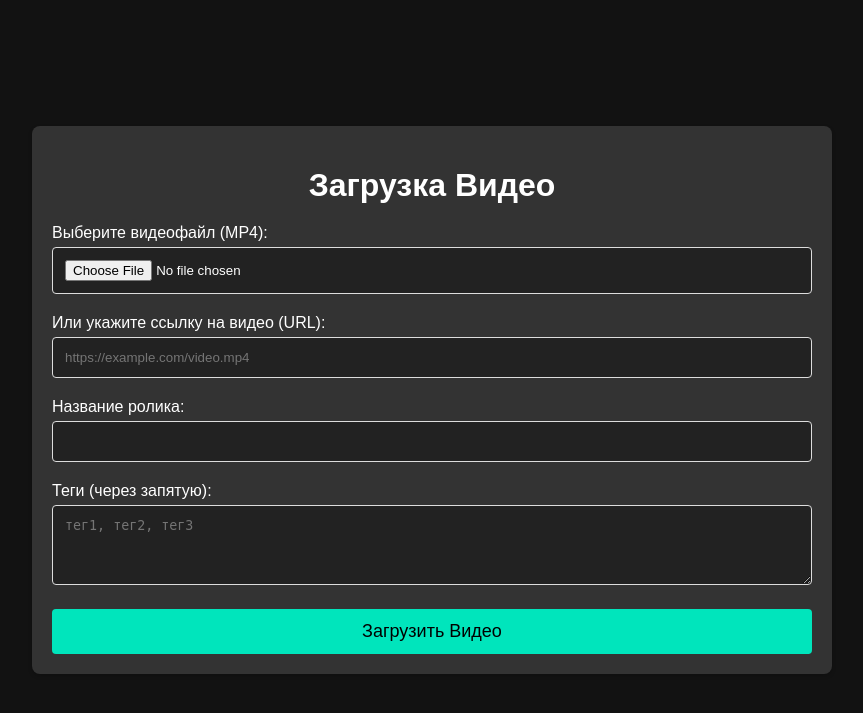
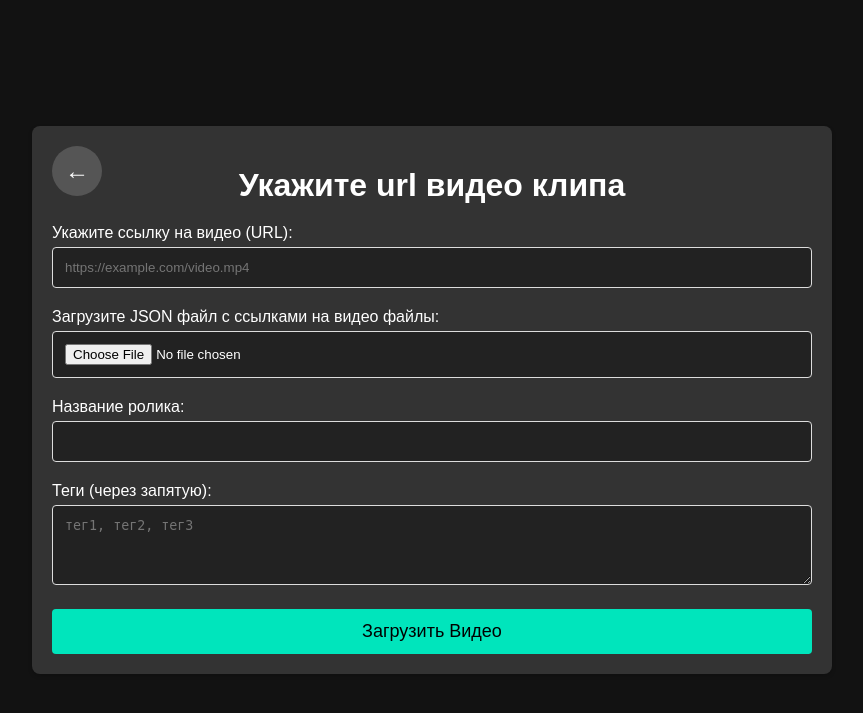
Before and after one commit to Ver33d/yappy_searcher_SDVIG, a Flask app: page /upload in a window 1280 px wide. Shown: the top 713 px of the page, without its empty margins (208-1071 px from the left). Run offline with Flask 3, Linux system fonts and the light colour scheme.

Commit message:
refactoring code

```diff
--- a/app.py
+++ b/app.py
@@ -1,6 +1,18 @@
+import json
 from flask import Flask, render_template, request, jsonify, redirect, url_for, flash, session
 from pymilvus import connections, Collection
+from tqdm import tqdm
+from PIL import Image
+from nn_functions import *
 import os
+import pandas as pd
+import numpy as np
+import torch
+from transformers import AutoModel
+import cv2
+
+device = "cuda" if torch.cuda.is_available() else "cpu"
+model_clip = AutoModel.from_pretrained('jinaai/jina-clip-v1', trust_remote_code=True).to(device)
 
 app = Flask(__name__)
 app.config['SECRET_KEY'] = '12345'
@@ -10,52 +22,77 @@ IMG_FOLDER = os.path.join("static", "photo")
 def get_links_and_descriptions():
     # Устанавливаем соединение с Milvus
     connections.connect(alias="default", host="127.0.0.1", port="19530")
-
     # Получаем объект коллекции
     collection = Collection("proverka")
 
     if collection.is_empty:
         print("Коллекция пуста")
-        return []
+        return [], 0
 
     # Загрузка всех данных из коллекции
-    links_and_descriptions = collection.query("", output_fields=["link", "description"], limit=100)
+    links_and_descriptions = collection.query("", output_fields=["link", "description"], limit=10000)
 
     # Создаем список словарей для Flask приложения
     videos = [{"url": item["link"], "tags": [item["description"]]} for item in links_and_descriptions]
 
-    return videos
+    # Возвращаем видео и количество ссылок
+    return videos, len(videos)
+
+
+def insert_video_to_milvus(link, tags, embd):
+    # Подключение к Milvus уже должно быть настроено
+    collection = Collection("proverka")
+
+    # Проверяем, что tags не None и является списком, иначе присваиваем пустую строку
+    tags_string = ', '.join(tags) if tags and isinstance(tags, list) else ''
+
+    # Подготовка данных для вставки
+    to_insert = [{"embd": embd, "link": link, "description": tags_string}]
+
+    # Вставка данных в коллекцию
+    mr = collection.insert(to_insert)
+    print("Insert result:", mr)
 
 
 @app.route('/', methods=['GET', 'POST'])
 def index():
-    videos = get_links_and_descriptions()  # Получаем видео из Milvus
-    print(videos)
+    videos, total_links = get_links_and_descriptions()  # Получаем видео и их количество из Milvus
+    print(total_links)
     search_query = request.form.get('search', '')
+    filtered_videos = []
     if search_query:
         filtered_videos = [
             video for video in videos if any(search_query in tag for tag in video['tags'])
         ]
-    else:
-        filtered_videos = videos
-    return render_template('index.html', videos=filtered_videos, search_query=search_query)
+    return render_template('index.html', videos=filtered_videos, search_query=search_query, total_links=total_links)
 
 
 @app.route('/upload', methods=['GET', 'POST'])
 def upload():
     if request.method == 'POST':
-        video_file = request.files.get('video-file')
         video_url = request.form.get('video-url')
-        video_title = request.form.get('video-title')
+        video_links_file = request.files.get('video-links-file')
+        # video_title = request.form.get('video-title')
         video_tags = request.form.get('video-tags')
 
-        if not video_title:
-            return "Название ролика обязательно", 400
+        if video_links_file:
+            # Преобразование загруженного файла в JSON
+            links_data = json.load(video_links_file)
+            # Обработка каждой записи в JSON файле
+            for item in links_data:
+                link = item.get('link')
+                tags = item.get('tags', None)  # Установка None если теги отсутствуют
+                # Извлечение характеристик видео
+                embedding = extract_video_features(link, model_clip)
+                ocr_text = extract_text_from_video(link)
+                print("ocr_text", ocr_text)
+                # Вставка данных в Milvus
+                insert_video_to_milvus(link, tags, embedding)
 
-        if video_file:
-            video_file.save(f"uploads/{video_file.filename}")
-
-        return f"Данные загружены. Название: {video_title}, URL: {video_url}"
+        if video_url:
+            embedding = extract_video_features(video_url, model_clip)
+            # Добавляем запись в Milvus
+            insert_video_to_milvus(video_url, video_tags, embedding)
 
     return render_template('upload.html')
 
--- a/templates/upload.html
+++ b/templates/upload.html
@@ -5,7 +5,7 @@
     <meta name="viewport" content="width=device-width, initial-scale=1.0">
     <title>Загрузка Видео</title>
     <style>
-        /* Устанавливаем box-sizing для всех элементов, чтобы включать padding и border в общую ширину и высоту */
+        /* Устанавливаем box-sizing для всех элементов, чтобы включать padding и border в общую шируну и высоту */
         * {
             box-sizing: border-box;
         }
@@ -31,6 +31,7 @@
             background: #333; /* Темный фон контейнера */
             border-radius: 8px; /* Скругленные углы контейнера */
             box-shadow: 0 2px 4px rgba(0, 0, 0, 0.2); /* Тень вокруг контейнера для объема */
+            position: relative; /* Относительное позиционирование для корректного расположения кнопки назад */
         }
 
         /* Стили для заголовка */
@@ -87,23 +88,45 @@
         .btn:hover {
             background-color: #07b395; /* Темно-зеленый фон при наведении */
         }
+
+        /* Стили для круглой кнопки Назад */
+        .btn-back {
+            position: absolute; /* Абсолютное позиционирование */
+            top: 20px; /* Отступ сверху */
+            left: 20px; /* Отступ слева */
+            width: 50px; /* Ширина кнопки */
+            height: 50px; /* Высота кнопки */
+            border-radius: 50%; /* Делаем кнопку круглой */
+            display: flex; /* Используем flex для центрирования иконки или текста */
+            justify-content: center; /* Центрирование содержимого по горизонтали */
+            align-items: center; /* Центрирование содержимого по вертикали */
+            text-decoration: none; /* Убираем подчеркивание текста */
+            background-color: #555; /* Серый фон кнопки */
+            color: white; /* Белый текст */
+            font-size: 24px; /* Размер шрифта */
+            cursor: pointer; /* Указатель при наведении */
+        }
+
+        .btn-back:hover {
+            background-color: #07b395; /* Светло-зеленый фон при наведении */
+        }
     </style>
 </head>
 <body>
     <div class="container">
-        <h1>Загрузка Видео</h1>
-        <form action="/submit-video" method="POST" enctype="multipart/form-data">
+        <h1>Укажите url видео клипа</h1>
+        <form action="/upload" method="POST" enctype="multipart/form-data">
             <div class="form-group">
-                <label for="video-file">Выберите видеофайл (MP4):</label>
-                <input type="file" id="video-file" name="video-file" accept="video/mp4">
-            </div>
-            <div class="form-group">
-                <label for="video-url">Или укажите ссылку на видео (URL):</label>
+                <label for="video-url">Укажите ссылку на видео (URL):</label>
                 <input type="url" id="video-url" name="video-url" placeholder="https://example.com/video.mp4">
             </div>
             <div class="form-group">
+                <label for="video-links-file">Загрузите JSON файл с ссылками на видео файлы:</label>
+                <input type="file" id="video-links-file" name="video-links-file" accept=".json">
+            </div>
+            <div class="form-group">
                 <label for="video-title">Название ролика:</label>
-                <input type="text" id="video-title" name="video-title" required>
+                <input type="text" id="video-title" name="video-title">
             </div>
             <div class="form-group">
                 <label for="video-tags">Теги (через запятую):</label>
@@ -111,6 +134,7 @@
             </div>
             <button type="submit" class="btn">Загрузить Видео</button>
         </form>
+        <a href="/" class="btn btn-back">&#x2190;</a>
     </div>
 </body>
 </html>
```
Also changed, not shown: check_connect.py (deleted, +0 -57 lines), nn_functions.py (added, +120 -0 lines), templates/index.html (+6 -1 lines).
